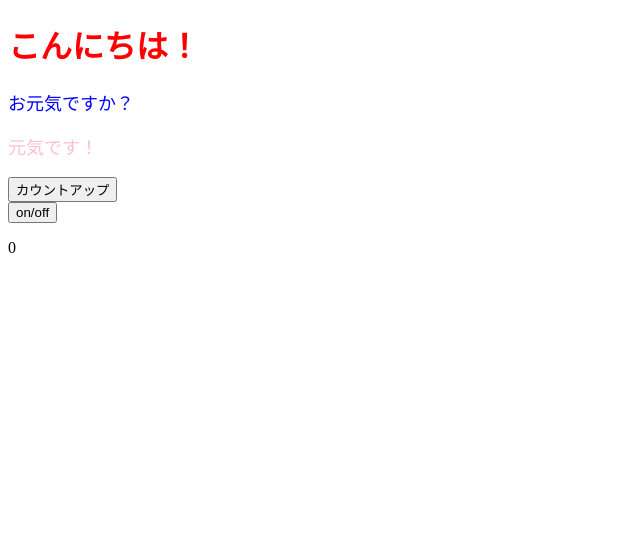
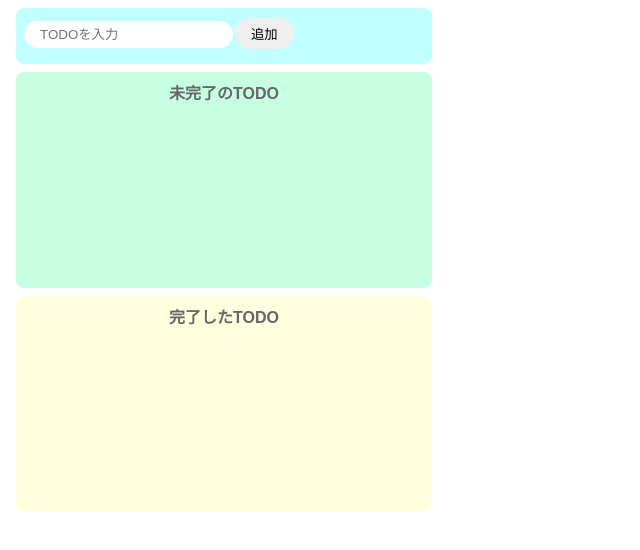
Before and after one commit to wsonrk/todo-app-react, a React (Create React App) app: page / in a window 1280 px wide. Shown: the top 550 px of the page, without its empty margins (0-640 px from the left). Built offline with nearby package versions, Linux system fonts and the light colour scheme.

Commit message:
TODOアプリをReactで実装

```diff
--- a/src/App.jsx
+++ b/src/App.jsx
@@ -1,42 +1,82 @@
-import React, { useEffect, useState } from "react";
-import ColorfulMessage from "./components/ColorfulMessage";
+import React, { useState } from "react";
+import "./styles.css";
 
-const App = () => {
-  console.log("さいしょ");
-  const [num, setNum] = useState(0);
-  const [faceShowFlag, setFaceShowFlag] = useState(false);
+export const App = () => {
+  const [todoText, setTodoText] = useState("");
+  const [incompleteTodos, setIncompleteTodos] = useState([]);
+  const [completeTodos, setCompleteTodos] = useState([]);
+  const onChangeTodoText = (event) => setTodoText(event.target.value);
 
-  const onClickButton = () => {
-    setNum(num + 1);
+  const onClickAdd = () => {
+    if (todoText === "") return;
+    const newTodos = [...incompleteTodos, todoText];
+    setIncompleteTodos(newTodos);
+    setTodoText("");
   };
 
-  const onClickSwitchShowFlag = () => {
-    setFaceShowFlag(!faceShowFlag);
+  const onClickDelete = (index) => {
+    const newTodos = [...incompleteTodos];
+    newTodos.splice(index, 1);
+    setIncompleteTodos(newTodos);
   };
 
-  useEffect(() => {
-    if (num > 0) {
-      if (num % 3 === 0) {
-        faceShowFlag || setFaceShowFlag(true);
-      } else {
-        faceShowFlag && setFaceShowFlag(false);
-      }
-    }
-    // eslint-disable-next-line react-hooks/exhaustive-deps
-  }, [num]);
+  const onClickComplete = (index) => {
+    const newIncompleteTodos = [...incompleteTodos];
+    newIncompleteTodos.splice(index, 1);
+    const newCompleteTodos = [...completeTodos, incompleteTodos[index]];
+    setIncompleteTodos(newIncompleteTodos);
+    setCompleteTodos(newCompleteTodos);
+  };
+
+  const onClickBack = (index) => {
+    const newIncompleteTodos = [...incompleteTodos, completeTodos[index]];
+    const newCompleteTodos = [...completeTodos];
+    newCompleteTodos.splice(index, 1);
+    setIncompleteTodos(newIncompleteTodos);
+    setCompleteTodos(newCompleteTodos);
+  };
 
   return (
     <>
-      <h1 style={{ color: "red" }}>こんにちは！</h1>
-      <ColorfulMessage color="blue">お元気ですか？</ColorfulMessage>
-      <ColorfulMessage color="pink">元気です！</ColorfulMessage>
-      <button onClick={onClickButton}>カウントアップ</button>
-      <br />
-      <button onClick={onClickSwitchShowFlag}>on/off</button>
-      <p>{num}</p>
-      {faceShowFlag && <p>(*´꒳`*)</p>}
+      <div className="input-area">
+        <input
+          placeholder="TODOを入力"
+          value={todoText}
+          onChange={onChangeTodoText}
+        />
+        <button onClick={onClickAdd}>追加</button>
+      </div>
+      <div className="incomplete-area">
+        <p className="title">未完了のTODO</p>
+        <ul>
+          {incompleteTodos.map((todo, index) => {
+            return (
+              <li key={todo}>
+                <div className="list-row">
+                  <p>{todo}</p>
+                  <button onClick={() => onClickComplete(index)}>完了</button>
+                  <button onClick={() => onClickDelete(index)}>削除</button>
+                </div>
+              </li>
+            );
+          })}
+        </ul>
+      </div>
+      <div className="complete-area">
+        <p className="title">完了したTODO</p>
+        <ul>
+          {completeTodos.map((todo, index) => {
+            return (
+              <li key={todo}>
+                <div className="list-row">
+                  <p>{todo}</p>
+                  <button onClick={() => onClickBack(index)}>戻す</button>
+                </div>
+              </li>
+            );
+          })}
+        </ul>
+      </div>
     </>
   );
 };
-
-export default App;
--- a/src/components/ColorfulMessage.jsx
+++ /dev/null
@@ -1,16 +0,0 @@
-import React from "react";
-
-const ColorfulMessage = (props) => {
-  const { color, children } = props;
-  const contentStype = {
-    color,
-    fontSize: "18px"
-  };
-  return (
-    <>
-      <p style={contentStype}>{children}</p>
-    </>
-  );
-};
-
-export default ColorfulMessage;
--- a/src/index.js
+++ b/src/index.js
@@ -1,6 +1,6 @@
 import React from "react";
 import ReactDom from "react-dom";
-import App from "./App";
+import { App } from "./App";
 
 // index.htmlのidを指定してAppコンポーネント内のJSXを反映する
 ReactDom.render(<App />, document.getElementById("root"));
--- /dev/null
+++ b/src/styles.css
@@ -0,0 +1,71 @@
+body {
+  font-family: sans-serif;
+}
+
+input {
+  border-radius: 16px;
+  border: none;
+  padding: 6px 16px;
+  outline: none;
+}
+
+button {
+  border-radius: 16px;
+  border: none;
+  padding: 6px 16px;
+  margin: 2px;
+}
+
+button:hover {
+  background-color: #14c06a;
+  color: #fff;
+  cursor: pointer;
+}
+
+li {
+  margin-bottom: 0;
+}
+
+.task-name {
+  margin-right: 8px;
+}
+
+.input-area {
+  background-color: #c1ffff;
+  width: 400px;
+  height: 40px;
+  padding: 8px;
+  margin: 8px;
+  border-radius: 8px;
+}
+
+.incomplete-area {
+  background-color: #c6ffe2;
+  width: 400px;
+  min-height: 200px;
+  padding: 8px;
+  margin: 8px;
+  border-radius: 8px;
+}
+
+.complete-area {
+  background-color: #ffffe0;
+  width: 400px;
+  min-height: 200px;
+  padding: 8px;
+  margin: 8px;
+  border-radius: 8px;
+}
+
+.title {
+  text-align: center;
+  margin-top: 0;
+  font-weight: bold;
+  color: #666;
+}
+
+.list-row {
+  display: flex;
+  align-items: center;
+  height: 40px;
+}
```
